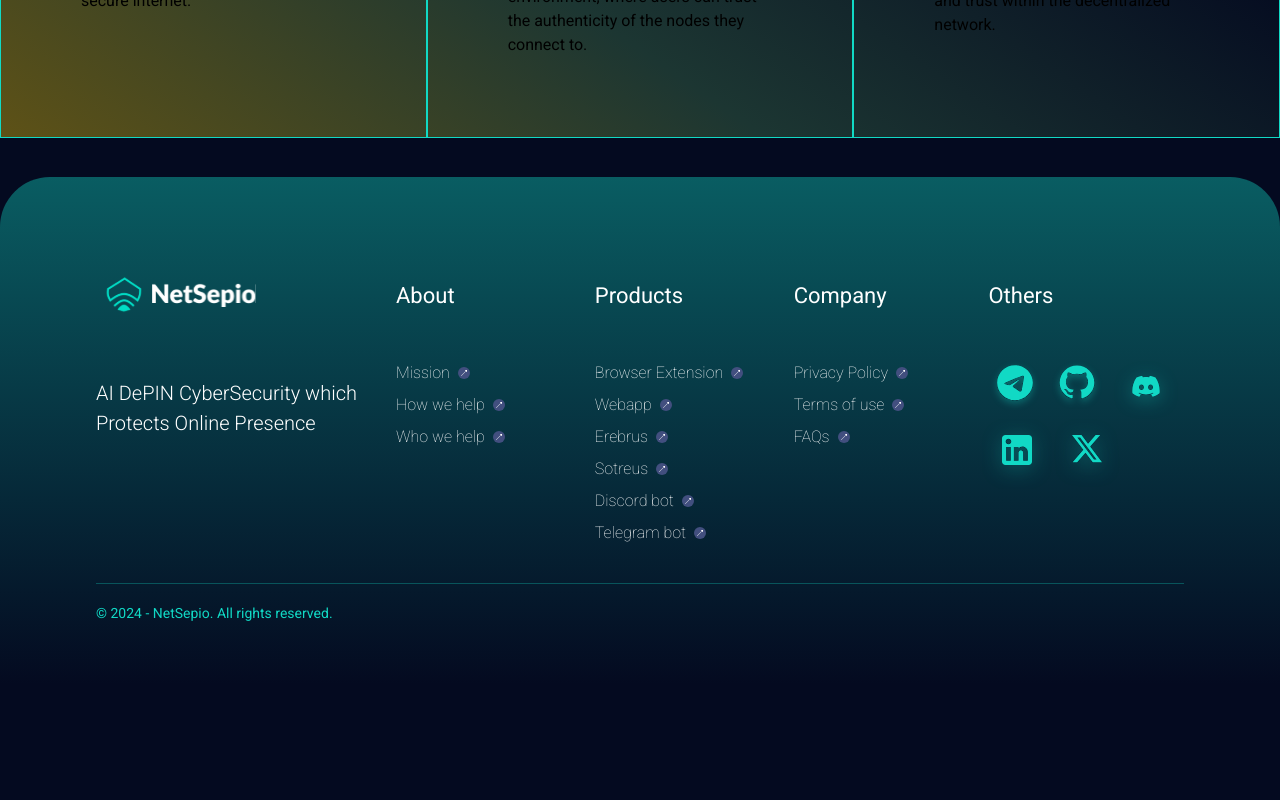
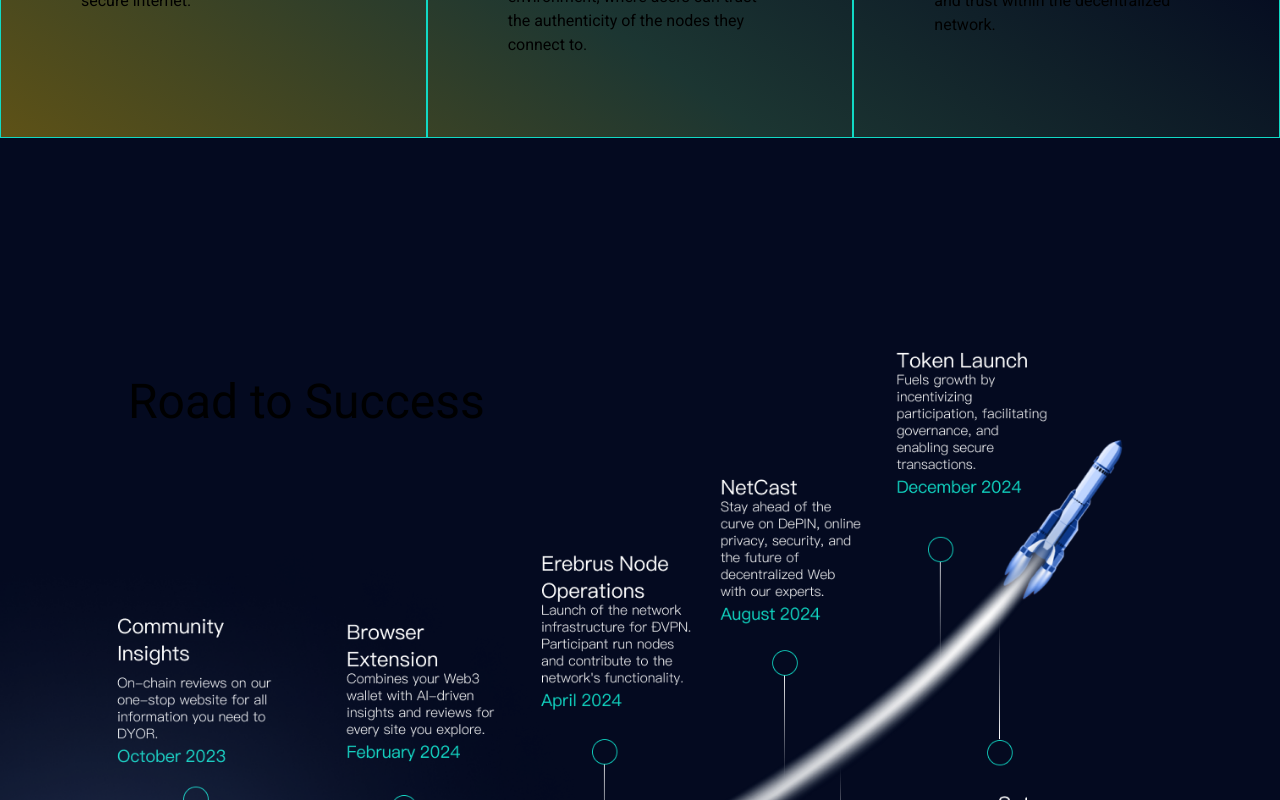
Before and after one commit to NetSepio/website, a Next.js app: page / in a window 1280 px wide. Shown: the part 8700-9500 px from the top of the page. Before the commit the page ends 9384 px from the top, so only its background shows below. Built offline with nearby package versions, Linux system fonts and the light colour scheme.

Commit message:
success section

```diff
--- a/src/app/page.jsx
+++ b/src/app/page.jsx
@@ -12,6 +12,7 @@ import SubscribePage from "@/components/Subcribe";
 import WinSection from "@/components/WinSection";
 import WinnersPage from "@/components/winners";
 import Cuttingedge from "@/components/Cuttingedge";
+import SuccessRoad from "@/components/SuccessRoad";
 import { cardDetails } from "@/utils/data";
 import Image from "next/image";
 import Link from "next/link";
@@ -111,6 +112,7 @@ export default function Home() {
         {/* <SubscribePage/> */}
         <Newsletter />
         <Cuttingedge />
+        <SuccessRoad />
       </main>
     </>
   );
--- /dev/null
+++ b/src/components/SuccessRoad.jsx
@@ -0,0 +1,14 @@
+import React from 'react'
+
+const SuccessRoad = () => {
+  return (
+    <div className=''>
+        <div className='text-5xl mt-60 pl-[10%]'>Road to Success</div>
+        <div className='-ml-[32%] -mt-[10%]'>
+            <img src="/road.png"/>
+        </div>
+    </div>
+  )
+}
+
+export default SuccessRoad;
```
Also changed, not shown: public/road.png (added).
